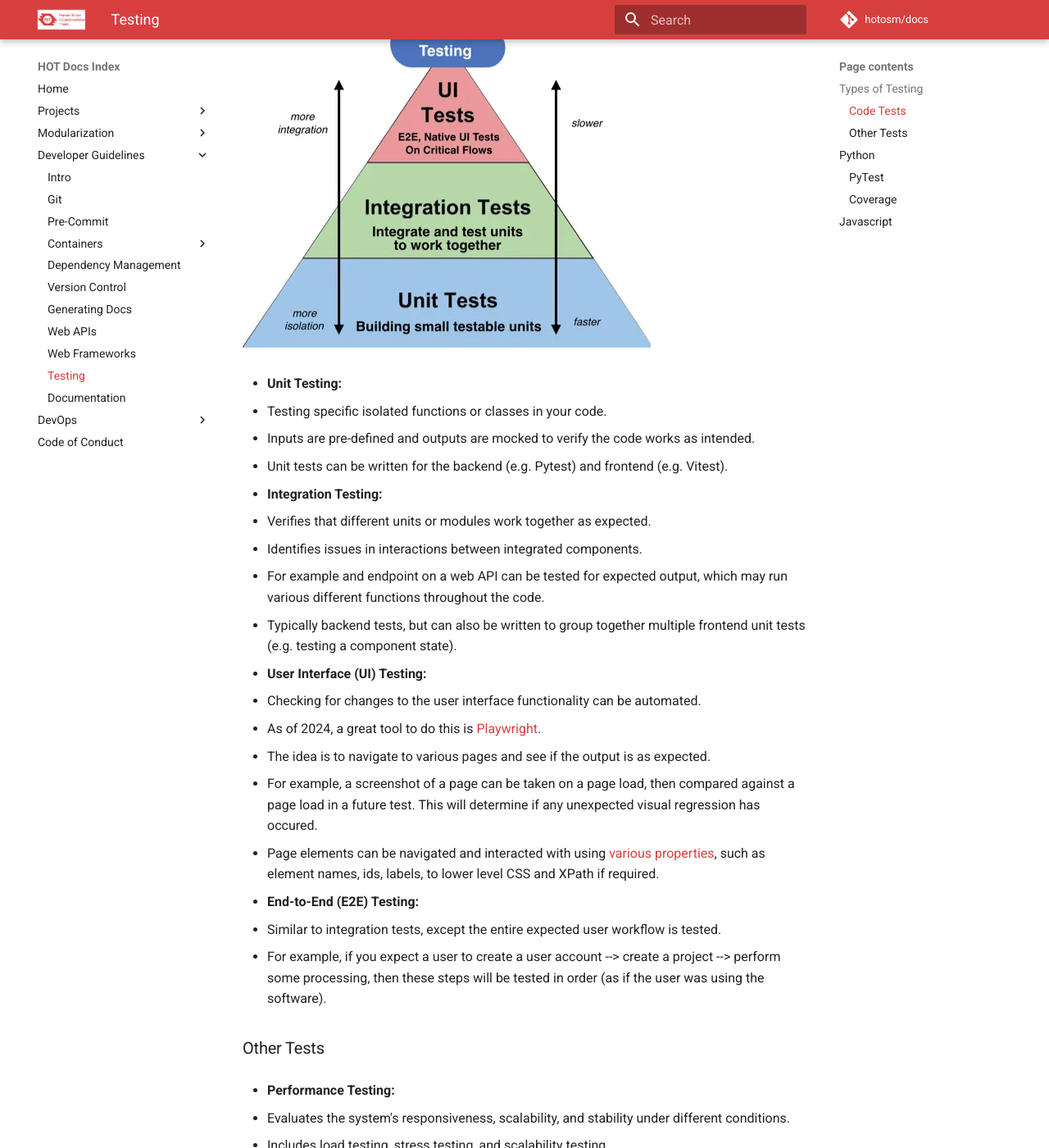
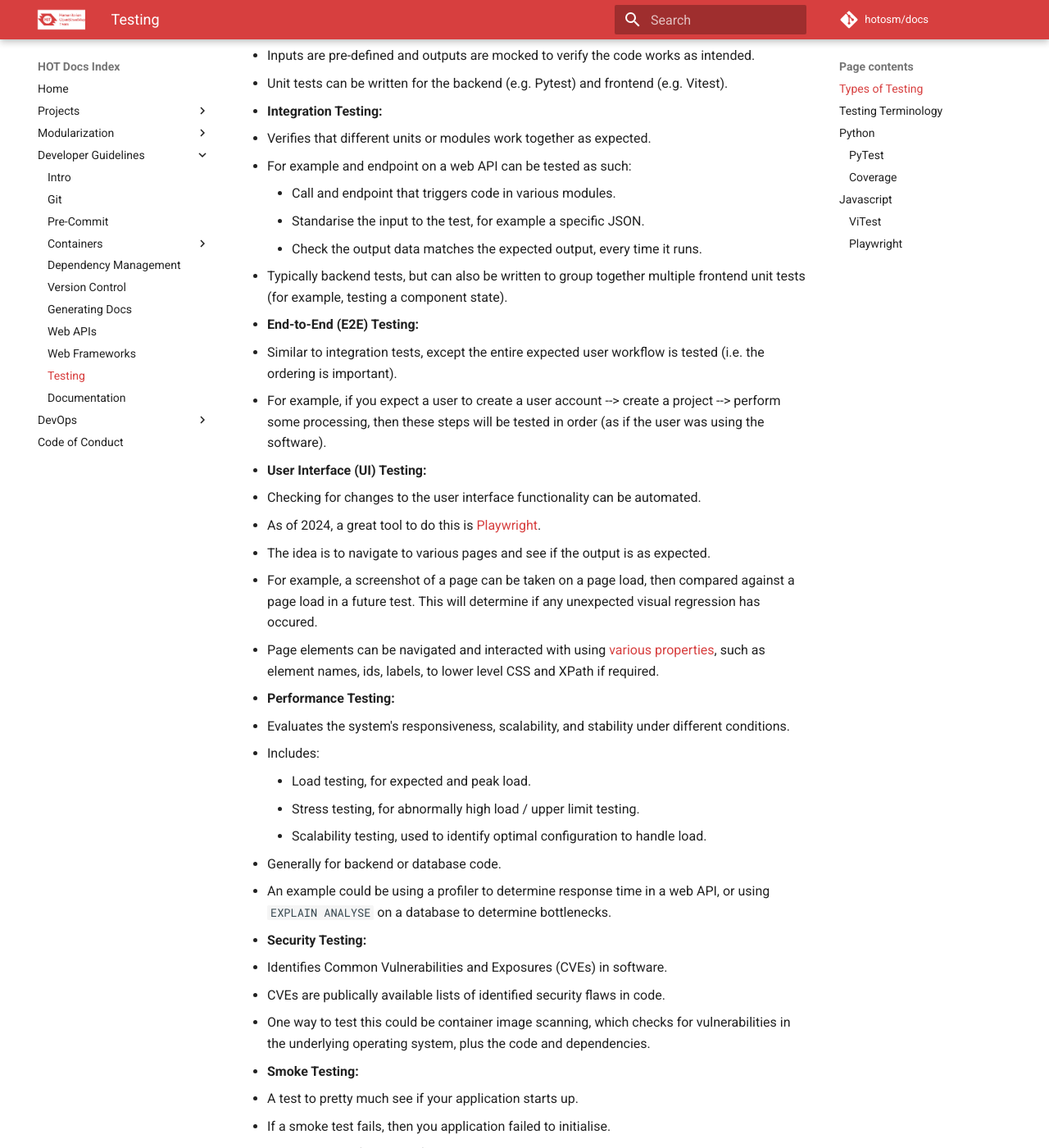
Before and after one commit to hotosm/docs, an MkDocs documentation site: the page built from docs/dev-guide/testing.md, in a window 1280 px wide and 1400 px high, scrolled down 292 px. Shown: the whole window at 82% size. Built offline with MkDocs 1.6.1 and Material for MkDocs 9.7.7, drawn with Linux system fonts in a browser that asks for light colours; comment, search, counter and statistics services are not loaded; some of the changed text lies outside the part shown.

Commit message:
docs: update info on testing

````diff
--- a/docs/dev-guide/testing.md
+++ b/docs/dev-guide/testing.md
@@ -2,9 +2,7 @@
 
 ## Types of Testing
 
-### Code Tests
-
-![test-pyramid](../images/test_pyramid.webp)
+![test-pyramid](./images/test_pyramid.webp)
 
 - **Unit Testing:**
 
@@ -17,11 +15,20 @@
 - **Integration Testing:**
 
   - Verifies that different units or modules work together as expected.
-  - Identifies issues in interactions between integrated components.
-  - For example and endpoint on a web API can be tested for expected
-    output, which may run various different functions throughout the code.
+  - For example and endpoint on a web API can be tested as such:
+    - Call and endpoint that triggers code in various modules.
+    - Standarise the input to the test, for example a specific JSON.
+    - Check the output data matches the expected output, every time it runs.
   - Typically backend tests, but can also be written to group together
-    multiple frontend unit tests (e.g. testing a component state).
+    multiple frontend unit tests (for example, testing a component state).
+
+- **End-to-End (E2E) Testing:**
+
+  - Similar to integration tests, except the entire expected user
+    workflow is tested (i.e. the ordering is important).
+  - For example, if you expect a user to create a user account -->
+    create a project --> perform some processing, then these steps will
+    be tested in order (as if the user was using the software).
 
 - **User Interface (UI) Testing:**
 
@@ -38,32 +45,33 @@
     properties](https://playwright.dev/docs/locators), such as element
     names, ids, labels, to lower level CSS and XPath if required.
 
-- **End-to-End (E2E) Testing:**
-
-  - Similar to integration tests, except the entire expected user
-    workflow is tested.
-  - For example, if you expect a user to create a user account -->
-    create a project --> perform some processing, then these steps will
-    be tested in order (as if the user was using the software).
-
-### Other Tests
-
 - **Performance Testing:**
 
   - Evaluates the system's responsiveness, scalability, and stability
     under different conditions.
-  - Includes load testing, stress testing, and scalability testing.
+  - Includes:
+    - Load testing, for expected and peak load.
+    - Stress testing, for abnormally high load / upper limit testing.
+    - Scalability testing, used to identify optimal configuration to handle load.
+  - Generally for backend or database code.
+  - An example could be using a profiler to determine response time in a web API,
+    or using `EXPLAIN ANALYSE` on a database to determine bottlenecks.
 
 - **Security Testing:**
 
-  - Identifies vulnerabilities and weaknesses in the software's security features.
-  - Ensures that sensitive data is protected and the system is resistant to attacks.
+  - Identifies Common Vulnerabilities and Exposures (CVEs) in software.
+  - CVEs are publically available lists of identified security flaws in code.
+  - One way to test this could be container image scanning, which checks for
+    vulnerabilities in the underlying operating system, plus the code and dependencies.
 
 - **Smoke Testing:**
 
   - A test to pretty much see if your application starts up.
   - If a smoke test fails, then you application failed to initialise.
   - Particularly useful to test if a container runs as expected.
+  - Useful to include in CI to prevent deployment if smoke test fails.
+
+## Testing Terminology
 
 - **White Box Testing:**
 
@@ -99,6 +107,9 @@
     testing, for example database entries.
   - Parameterised testing: allowing you to run the same test with
     different input values.
+- With the help of plugins, it's easy to write **integration tests** too.
+- For example a FastAPI endpoint can be called with inputs, to test the
+  outputs are as expected.
 
 Usage:
 
@@ -112,6 +123,8 @@ pytest
   is executed during unit tests.
 - This metric is a rough approximation of how thoroughly your tests
   actually test your code.
+- Use with care, this is only an assessment of how much code is touched by
+  your tests. A 100% coverage codebase may still be poorly tested.
 
 Usage:
 
@@ -126,3 +139,7 @@ coverage report -m
 ```
 
 ## Javascript
+
+### ViTest
+
+### Playwright
````
